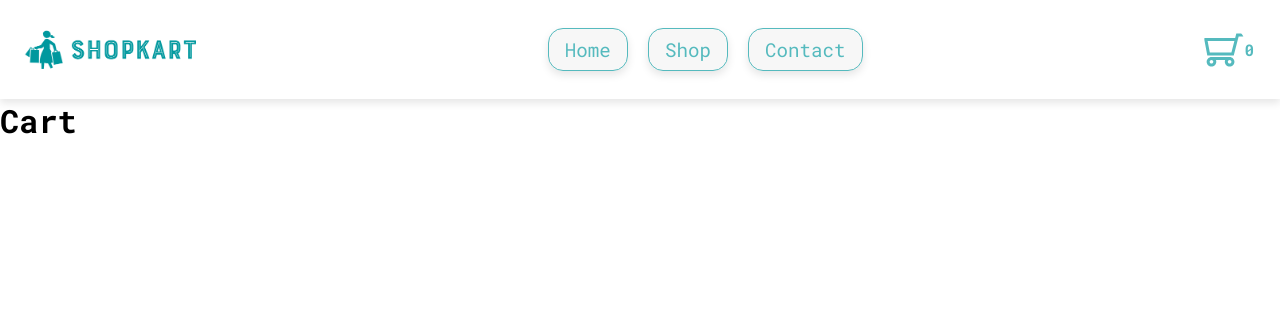
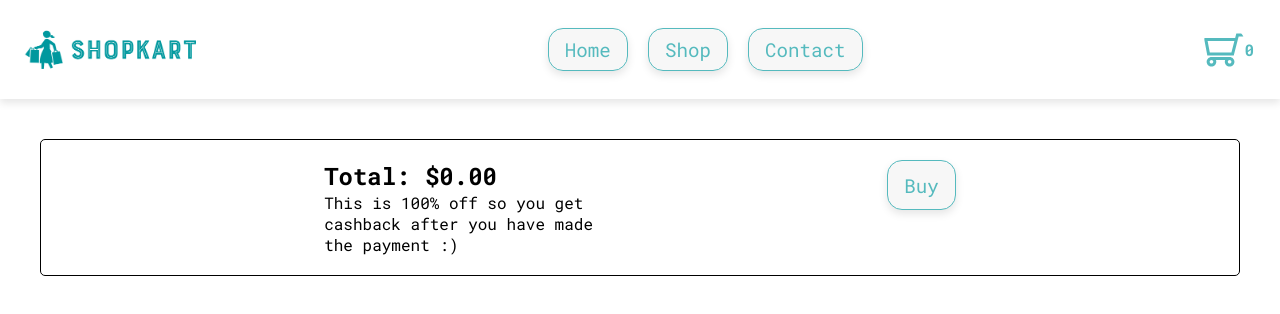
Before and after one commit to caninehawk/Shopping-Cart, a React (Vite) app in the folder ShoppingCart/: page /cart in a window 1280 px wide. Shown: the top 314 px of the page. Built offline with nearby package versions, Linux system fonts and the light colour scheme.

Commit message:
Cart Finished

```diff
--- a/ShoppingCart/src/App.jsx
+++ b/ShoppingCart/src/App.jsx
@@ -3,15 +3,11 @@ import { Outlet } from "react-router-dom";
 import Header from "./Header.jsx";
 import { useState } from 'react';
 
-function App() {
-  const [cartCount, updateCount] = useState(0);
-  const handleAddKart = () => {
-    updateCount(cartCount+1);
-  };
+function App(props) {
   return (
     <>
     <div className="app">
-      <Header count = {cartCount} addKart={handleAddKart}/>
+      <Header count = {props.cartCount} addKart={props.handleAddKart}/>
       <Outlet />
     </div>
     </>
--- a/ShoppingCart/src/Cards.jsx
+++ b/ShoppingCart/src/Cards.jsx
@@ -3,30 +3,29 @@ import { useLocation } from "react-router-dom";
 import './Cards.css';
 import Loading from './Loading.jsx';
 
-const Cards = ({ productURL }) => {
-    const [cards, updateCards] = useState([]);
+const Cards = (props) => {
     const location = useLocation();
-    const [kart, updateKart] = useState([]);
     const [loading, setLoading] = useState(true);
 
     useEffect(() => {
         const fetchData = async () => {
-            setLoading(true);  // Ensure loading is true at the start of the fetch
+            setLoading(true);
             try {
-                const response = await fetch(productURL);
+                const response = await fetch(props.productURL);
                 const data = await response.json();
-                updateCards(data);
+                props.updateCards(data);
             } catch (error) {
                 console.error("Error Fetching Information", error);
             } finally {
-                setLoading(false);  // Set loading to false after fetch is complete
+                setLoading(false);
             }
         };
         fetchData();
-    }, [location, productURL]);
+    }, [location, props.productURL]);
 
     const handleAddToKart = (product) => {
-        updateKart((prevKart) => [...prevKart, product]);
+        props.updateKartItems((prevKart) => [...prevKart, product]);
+        props.updateCount();
     };
 
     if (loading) {
@@ -36,12 +35,12 @@ const Cards = ({ productURL }) => {
     return (
         <div className="card-container">
             <div className="card-grid">
-                {cards.map((product, index) => (
+                {props.cards.map((product, index) => (
                     <div key={index} className="card">
                         <h4>{product.title}</h4>
                         <img src={product.image} alt={product.title} className="card-img" />
                         <h4>Price: ${product.price}</h4>
-                        <button onClick={() => handleAddToKart(cards[index])}>Add to Kart</button>
+                        <button onClick={() => handleAddToKart(product)}>Add to Kart</button>
                     </div>
                 ))}
             </div>
--- /dev/null
+++ b/ShoppingCart/src/Cart.css
@@ -0,0 +1,58 @@
+.cart-container{
+    padding: 20px;
+}
+.cart-grid{
+    display: flex;
+    flex-wrap: wrap;
+    gap: 16px;
+}
+.cartCards{
+    display: flex;
+    flex-direction: column;
+    justify-content: space-between;
+    border: 1px solid #ddd;
+    padding: 20px;
+    border-radius: 8px;
+    background-color: #f9f9f9;
+    width: 300px;
+    text-align: center;
+}
+.cart-img{
+    padding:10px;
+    width: 300px;
+    height: 300px;
+    border-radius: 8px;
+}
+.buy{
+    height:50px;
+    width:auto;
+    color: #55babe;
+    background-color: #f7f7f7 ;
+    border: 1px solid #55babe;
+    text-decoration: none;
+    font-size: 1.2rem;
+    padding: 0.5rem 1rem;
+    transition: background-color 0.3s ease;
+    box-shadow: 0 4px 8px rgba(0, 0, 0, 0.1);
+    border-radius: 15px;
+}
+.buy:hover{
+    cursor:pointer;
+    background-color: #55babe;
+    color: #ffffff;
+}
+.buy:active{
+    background-color: #55babe;
+    color: white;
+}
+.description{
+    width: 300px;
+}
+.total{
+    border:1px solid black;
+    margin:20px;
+    border-radius: 5px;
+    padding: 20px;
+    display:flex;
+    justify-content: space-evenly;
+}
--- a/ShoppingCart/src/Cart.jsx
+++ b/ShoppingCart/src/Cart.jsx
@@ -1,7 +1,58 @@
-const Cart = () => {
+import "./Cart.css";
+import { useEffect, useState } from "react";
+import Fool from "./Fool.jsx";
+import {useNavigate} from "react-router-dom";
+
+const Cart = (props) => {
+    const [uniqueProducts, setUniqueProducts] = useState([]);
+    const [quantities, setQuantities] = useState({});
+    const [total, setTotal] = useState(0);
+    const navigate = useNavigate();
+
+    useEffect(() => {
+        const productMap = {};
+        const initialQuantities = {};
+        let totalPrice = 0;
+
+        // Filter unique products and calculate quantities and total price
+        props.kart.forEach((product) => {
+            if (!productMap[product.id]) {
+                productMap[product.id] = product;
+            }
+            initialQuantities[product.id] = (initialQuantities[product.id] || 0) + 1;
+            totalPrice += product.price;
+        });
+
+        setUniqueProducts(Object.values(productMap));
+        setQuantities(initialQuantities);
+        setTotal(totalPrice);
+    }, [props.kart]);
+
+    function buyItem() {
+        navigate("/fool");
+    }
+
     return (
-        <h1> Cart </h1>
-    )
-}
+        <div className="cart-container">
+            <div className="cart-grid">
+                {uniqueProducts.map((product, index) => (
+                    <div key={index} className="cartCards">
+                        <h4>{product.title}</h4>
+                        <img src={product.image} alt={product.title} className="cart-img" />
+                        <h4>Price: ${product.price.toFixed(2)}</h4>
+                        <h4>Quantity: {quantities[product.id]}</h4>
+                    </div>
+                ))}
+            </div>
+            <div className="total">
+                <div className="description">
+                    <h2>Total: ${total.toFixed(2)}</h2>
+                    <p>This is 100% off so you get cashback after you have made the payment :)</p>
+                </div>
+                <button className="buy" onClick={buyItem}>Buy</button>
+            </div>
+        </div>
+    );
+};
 
 export default Cart;
--- /dev/null
+++ b/ShoppingCart/src/Fool.css
@@ -0,0 +1,5 @@
+.fool{
+    width:100vw;
+    height:auto;
+    margin-top : 20px;
+}
--- /dev/null
+++ b/ShoppingCart/src/Fool.jsx
@@ -0,0 +1,10 @@
+import "./Fool.css"
+const Fool = () => {
+    const rick="https://i.giphy.com/media/v1.Y2lkPTc5MGI3NjExajFnMml3Z2N5ZmZjdXNtcWRqZGRmcmpmNmhxY3UwOHJ6aDd2NGxqeiZlcD12MV9pbnRlcm5hbF9naWZfYnlfaWQmY3Q9Zw/Ju7l5y9osyymQ/giphy.gif";
+    return(
+        <>
+            <img src={rick} alt="You've been rick rolled" className="fool"/>
+        </>
+            )
+}
+export default Fool;
--- a/ShoppingCart/src/Header.jsx
+++ b/ShoppingCart/src/Header.jsx
@@ -1,9 +1,14 @@
-import { NavLink } from "react-router-dom";
+import { NavLink, useNavigate } from "react-router-dom";
 import './Header.css';
 import logo from './assets/logo.png';
 import cart from './assets/cart.svg';
 const Header = (props) => {
-  return (
+    const navigate = useNavigate();
+
+    const handleCartClick = () => {
+        navigate("/cart");
+    }
+    return (
     <>
         <div className="header">
             <nav className="navbar">
@@ -23,7 +28,7 @@ const Header = (props) => {
                         </li>
                     </ul>
                 </div>
-                <div className="cart">
+                <div className="cart" onClick={handleCartClick}>
                     <img src={cart} alt="cart" className="cart-logo"/>
                     <p>{props.count}</p>
                 </div>
--- a/ShoppingCart/src/Routes.jsx
+++ /dev/null
@@ -1,50 +0,0 @@
-import App from './App';
-import HomePage from "./HomePage.jsx";
-import Shop from "./Shop.jsx";
-import Contact from "./Contact.jsx";
-import Cart from "./Cart.jsx";
-
-const routes = [
-    {
-        path: "/",
-        element: <App />,
-        children: [
-            {
-                index: true,
-                element: <HomePage />
-            },
-            {
-                path: "home",
-                element: <HomePage />
-            },
-            {
-                path: "shop",
-                element: <Shop />,
-                children: [
-                    {
-                        path: "/shop/men"
-                    },
-                    {
-                        path: "/shop/women"
-                    },
-                    {
-                        path: "/shop/electronics"
-                    },
-                    {
-                        path: "/shop/jewelery"
-                    }
-                ]
-            },
-            {
-                path: "contact",
-                element: <Contact />
-            },
-            {
-                path: "cart",
-                element: <Cart />
-            }
-        ]
-    }
-];
-
-export default routes;
--- a/ShoppingCart/src/Shop.jsx
+++ b/ShoppingCart/src/Shop.jsx
@@ -3,9 +3,10 @@ import { NavLink, useLocation } from "react-router-dom";
 import { Outlet } from "react-router-dom";
 import Cards from './Cards.jsx';
 
-const Shop = () => {
+const Shop = (props) => {
     const location = useLocation();
     let productURL;
+
     if (location.pathname === '/shop/men') {
         productURL = "https://fakestoreapi.com/products/category/men's clothing";
     } else if (location.pathname === '/shop/women') {
@@ -40,7 +41,15 @@ const Shop = () => {
                 </ul>
             </div>
             <div className="right">
-                <Cards productURL={productURL} />
+                <Cards
+                    productURL={productURL}
+                    cartCount={props.cartCount}
+                    updateCount={props.updateCount}
+                    kart={props.kart}
+                    updateKartItems={props.setKartItems}
+                    cards={props.cards}
+                    updateCards={props.setCards}
+                />
                 <Outlet />
             </div>
         </div>
--- a/ShoppingCart/src/main.jsx
+++ b/ShoppingCart/src/main.jsx
@@ -1,14 +1,61 @@
-import React from 'react'
-import ReactDOM from 'react-dom/client'
-import './index.css'
-// Router stuff
-import { createBrowserRouter, RouterProvider } from "react-router-dom"
-import routes from './Routes.jsx'
+import React, { useState } from 'react';
+import ReactDOM from 'react-dom/client';
+import './index.css';
+import { createBrowserRouter, RouterProvider } from "react-router-dom";
+import App from './App';
+import HomePage from "./HomePage.jsx";
+import Shop from "./Shop.jsx";
+import Contact from "./Contact.jsx";
+import Cart from "./Cart.jsx";
+import Fool from "./Fool.jsx"
 
-const router = createBrowserRouter(routes);
+const AppRouter = () => {
+    const [cartCount, setCartCount] = useState(0);
+    const [kart, setKartItems] = useState([]);
+    const [cards, setCards] = useState([]);
+
+    const handleAddKart = () => {
+        setCartCount(cartCount + 1);
+    };
+
+    const routes = [
+        {
+            path: "/",
+            element: <App cartCount={cartCount} updateCount={handleAddKart} />,
+            children: [
+                { index: true, element: <HomePage /> },
+                { path: "home", element: <HomePage /> },
+                {
+                    path: "shop",
+                    element: <Shop
+                                cartCount={cartCount}
+                                updateCount={handleAddKart}
+                                kart={kart}
+                                setKartItems={setKartItems}
+                                cards={cards}
+                                setCards={setCards}
+                            />,
+                    children: [
+                        { path: "men" },
+                        { path: "women" },
+                        { path: "electronics" },
+                        { path: "jewelery" }
+                    ]
+                },
+                { path: "contact", element: <Contact /> },
+                { path: "cart", element: <Cart kart={kart} /> },
+                { path: "fool", element: <Fool />}
+            ]
+        }
+    ];
+
+    const router = createBrowserRouter(routes);
+
+    return <RouterProvider router={router} />;
+};
 
 ReactDOM.createRoot(document.getElementById('root')).render(
   <React.StrictMode>
-    <RouterProvider router={router} />
-  </React.StrictMode>,
-)
+    <AppRouter />
+  </React.StrictMode>
+);
```
